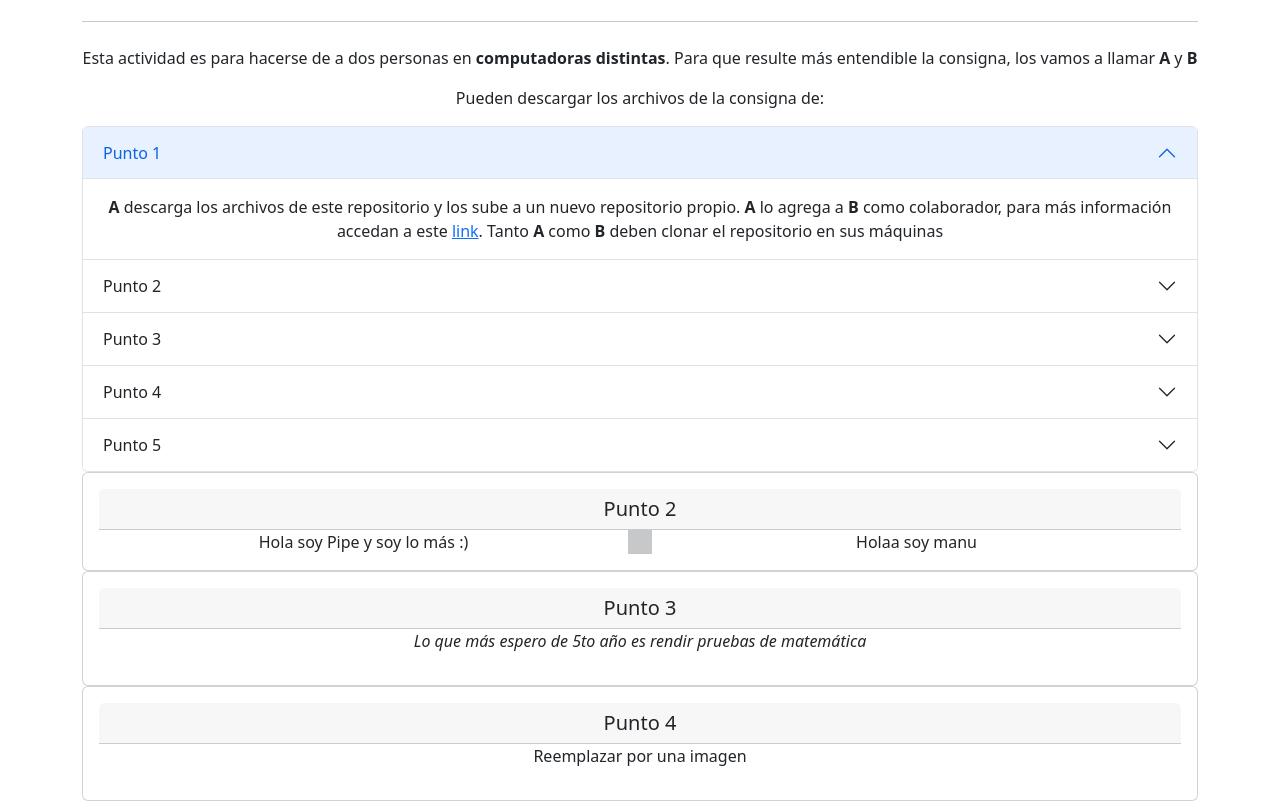
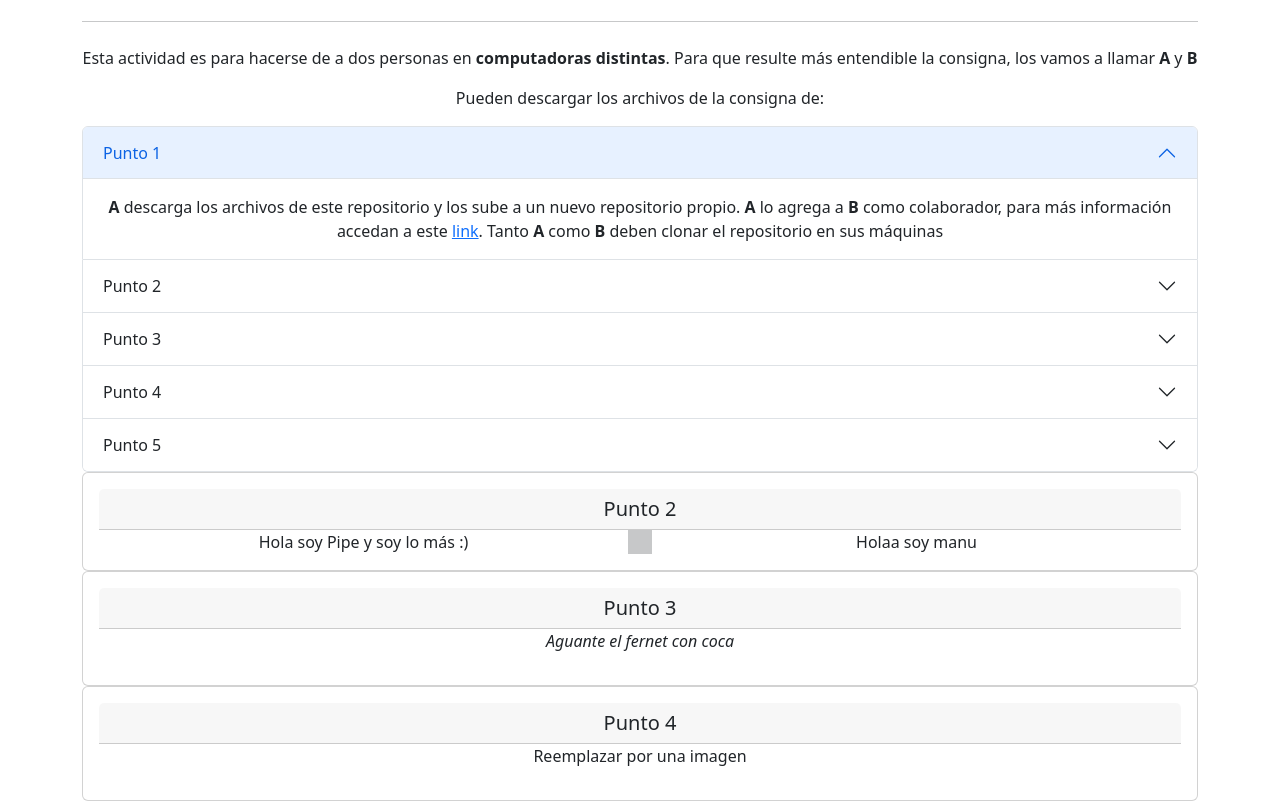
Before and after one commit to FelipeKraefft/Shuli-Prueba, a plain HTML site: page index.html in a window 1280 px wide. Shown: the part 108-909 px from the top of the page. Drawn offline with nearby package versions, Linux system fonts and the light colour scheme.

Commit message:
fernesito

```diff
--- a/index.html
+++ b/index.html
@@ -97,7 +97,7 @@
       <div class="card">
             <div class="card-body">
             <h5 class="card-header">Punto 3</h5>
-            <p><i>Lo que más espero de 5to año es rendir pruebas de matemática</i></p>
+            <p><i>Aguante el fernet con coca</i></p>
             </div>
       </div>
       <div class="card">
```
